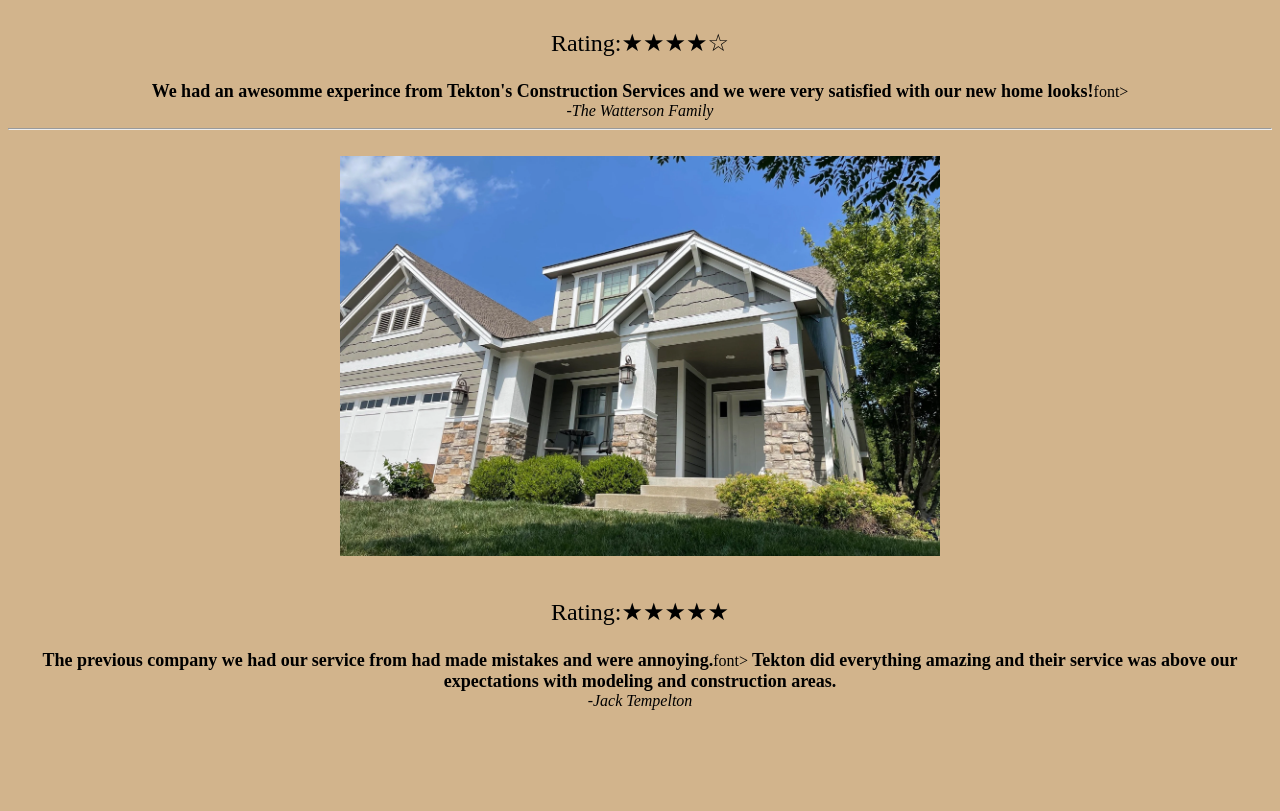
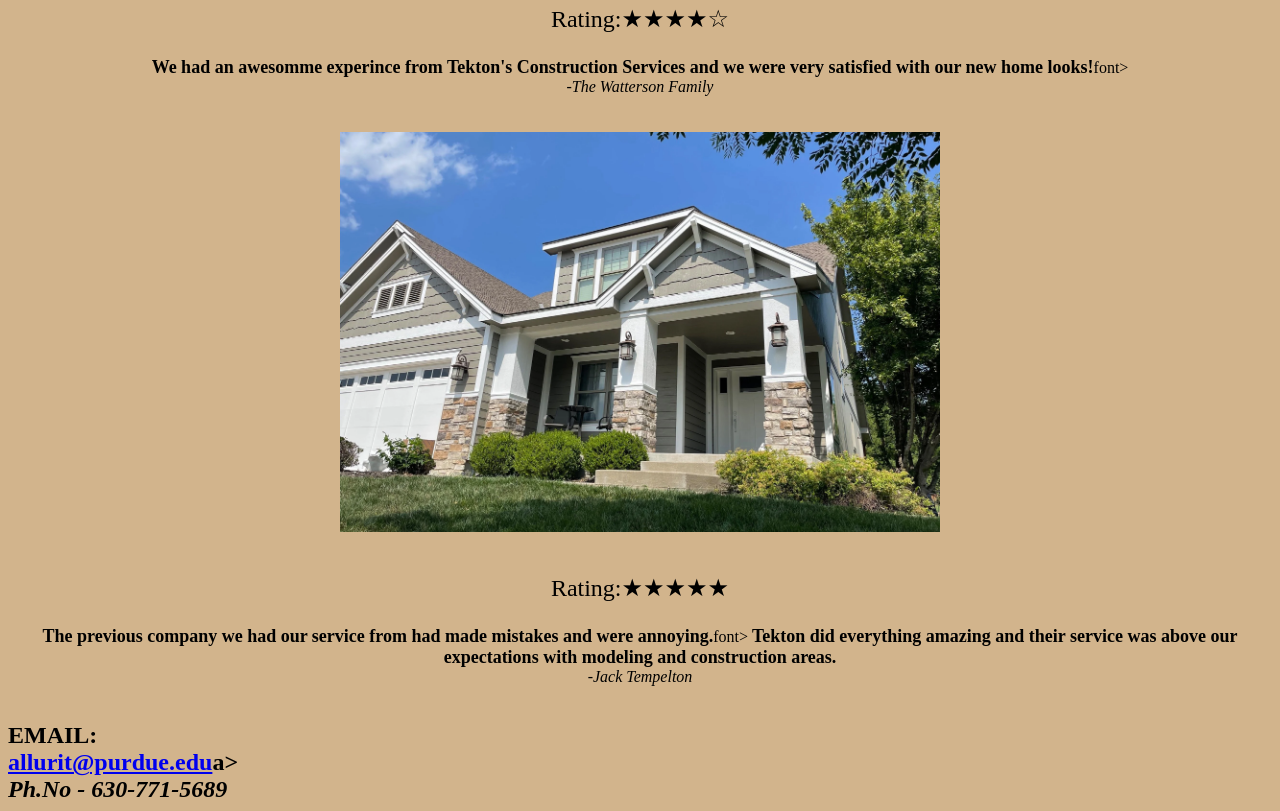
Before and after one commit to TejasivasaiAlluri/TejasivasaiAlluri.github.io, a plain HTML site: page index.html in a window 1280 px wide. Shown: the part 680-1491 px from the top of the page. Before the commit the page ends 1398 px from the top, so only its background shows below. Drawn offline with Linux system fonts and the light colour scheme.

Commit message:
index.html

```diff
--- a/index.html
+++ b/index.html
@@ -6,7 +6,6 @@
 <body>
 <body bgcolor = "#D2B48C">
 <center><h1>><b>Tekton Construction Customer Testimonials</b></h1></center>
-<hr>
 <font color = "#8B0000" size = 6><p style = "font-family:Arial;"> A page for Customer Testimonials</p></font>
 <font color = "#000000" size = 4.5><p style = "font-family:Arial;"> We are happy to serve our Customers giving them the best experience always.</p></font>
 <center><img src = "Tektonimage_happy.png" width = 600 height = 400> </center>
@@ -16,7 +15,7 @@
 <font size = 4> <b>We had an awesomme experince from Tekton's Construction Services and we were very satisfied with our new home looks!</b></font>font>
 </center>
 <center><i>-The Watterson Family</i></center>
-<hr>
+<br>
 <br>
 <center><img src = "IMG_3544.webp"  width = 600 height = 400> </center>
 <br>
@@ -26,6 +25,17 @@
 <font size = 4> <b>Tekton did everything amazing and their service was above our expectations with modeling and construction areas.</b></font>
 </center>
 <center><i>-Jack Tempelton</i></center>
+<br>
+<br>
+<right><b><font size = 5>EMAIL:
+<br>
+<a href = "mail to : allurit@purdue.edu">allurit@purdue.edu</a>a>
+<br>
+<i> Ph.No - 630-771-5689</i>
+
+</font></b>
+
+</right>
 
 
 </body>
```
